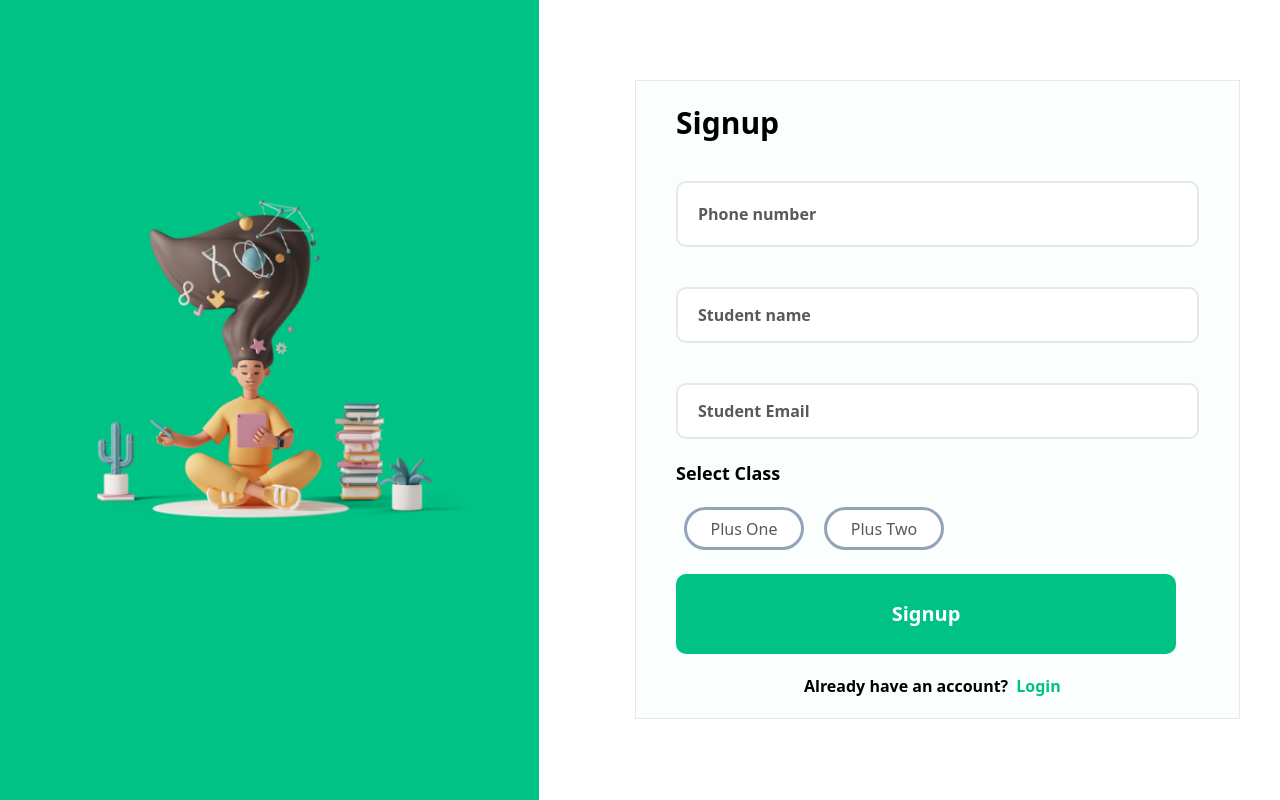
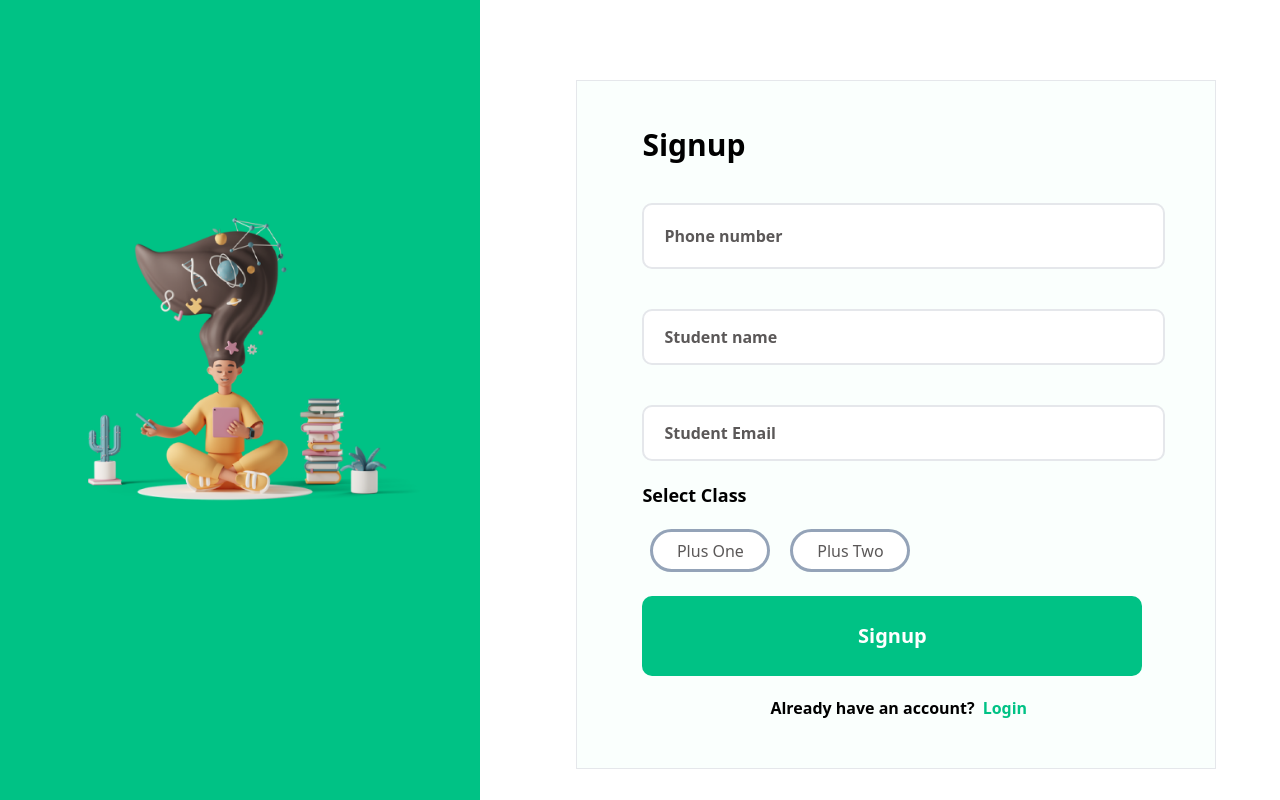
Before and after one commit to akanandhu/learn-react, a Next.js app: page /signup/signUp in a window 1280 px wide. Built offline with nearby package versions, Linux system fonts and the light colour scheme.

Commit message:
page-size changed

```diff
--- a/components/SignUpTable.tsx
+++ b/components/SignUpTable.tsx
@@ -2,7 +2,7 @@ import React from 'react'
 
 function SignUpTable() {
   return (
-    <div className='lg:pl-[5%] pr-[5%] pt-[5%] pd-[5%]'>
+    <div className='pl-[53%] pt-[10%] lg:pl-[32%] lg:pr-[22%] lg:pt-[9%] lg:pb-[5%] lg:flex lg:flex-1 '>
         <form className=' justify-center   md:h-[100%] md:w-[100%] md:flex md:flex-col md:justify-center lg:pl-10 lg:h-[100%] lg:w-[100%] lg:flex lg:flex-col lg:justify-center '>
            <div className='flex flex-col relative gap-5 '>
             <label className="font-mont-bold font-semibold  text-3xl mb-4 lg:text-3xl  lg:mb-8 lg:leading-3 md:text-3xl md:mb-6  md:font-semibold lg:font-mont-bold md:font-mont-bold lg:font-semibold " > Signup </label>
--- a/pages/signup/signUp.tsx
+++ b/pages/signup/signUp.tsx
@@ -13,7 +13,7 @@ function signUp() {
             <Image src={student}  className=' object-scale-down '/>
             </div>
         </div>
-        <div className=' bg-tableBG lg:border lg:shadow-[0px_opx_2px_rgba(0,0,0,0.2)]  mr-10 mb-1  mt-20 ml-24 flex justify-center  md:ml-24 md:bg-tableBG md:h-[100%] md:w-[50%] md:justify-center  md:flex lg:bg-tableBG lg:pl-0 lg:pr-10 lg:pb-5 lg:pt-2 lg:h-[100%] lg:w-[50%] lg:justify-center  lg:flex'>
+        <div className=' bg-tableBG lg:border lg:shadow-[0px_opx_2px_rgba(0,0,0,0.2)] lg:mb-1 lg:mr-[5%] lg:flex-1  lg:mt-20 lg:ml-24 flex justify-center  md:ml-24 md:bg-tableBG md:h-[100%] md:w-[50%] md:justify-center  md:flex lg:bg-tableBG lg:pl-0 lg:pr-20 lg:pb-5 lg:pt-2 lg:h-[100%] lg:w-[50%] lg:justify-center  lg:flex'>
 
            <SignUpTable/>
         </div>
```
